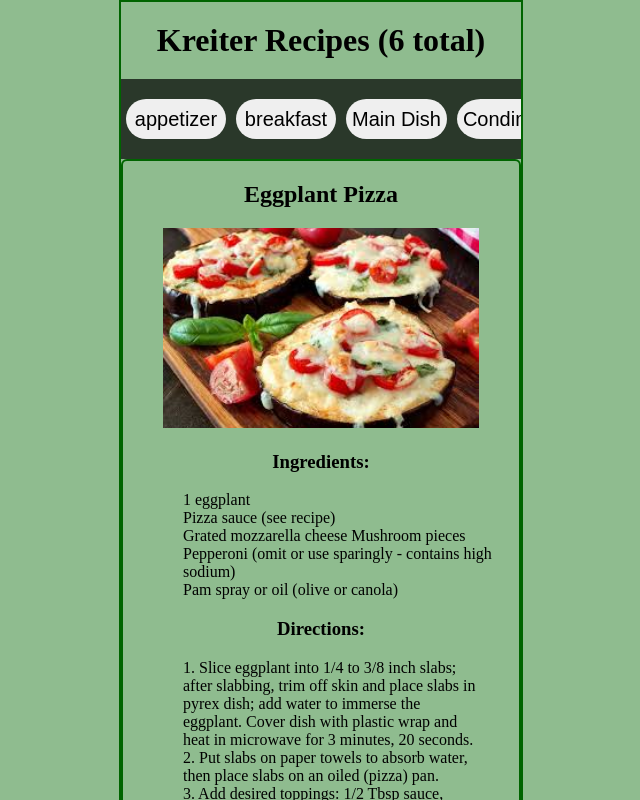
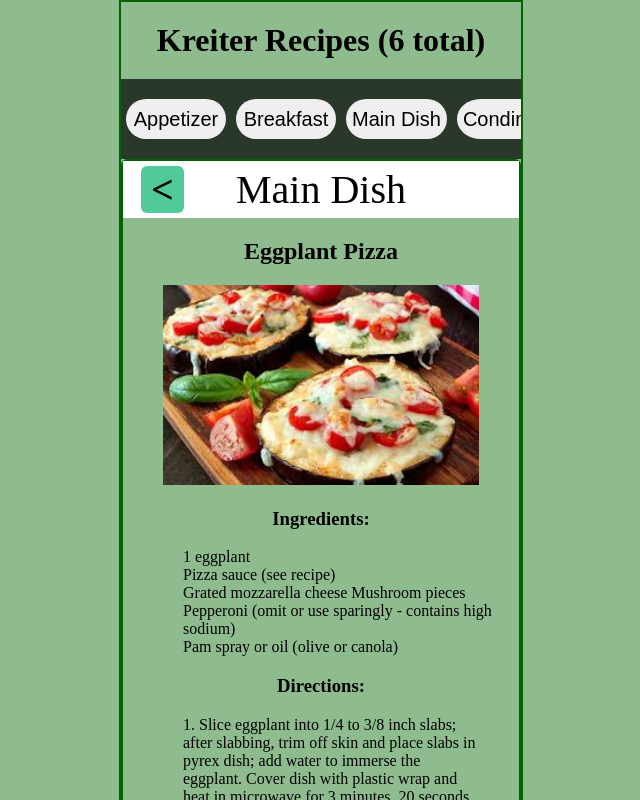
Before and after one commit to kreiters/healthyrecipes, a plain HTML site: page index.html in a window 1280 px wide. Both pictures are taken after a click on the button "Main Dish". Shown: the top 800 px of the page, without its empty margins (319-959 px from the left). Drawn offline with Linux system fonts and the light colour scheme.

Commit message:
Add files via upload

```diff
--- a/recipes.js
+++ b/recipes.js
@@ -3,7 +3,7 @@ let recipeFile = [
         recipeID: "1",
         recipeName:"Uncle Charles Rolls",
         img: "images/rolls.jpg",
-        tags:"appetizer",
+        tags:"Appetizer",
         ingredients: //changed to array and use forEach to loop over items
             ["1 8oz pack Oscar Mayer Braunschweiger",
             "1 8oz pack Philadelphia cream cheese",
@@ -24,7 +24,7 @@ let recipeFile = [
         recipeID: "",
         recipeName:"Omelet in Flour Tortilla",
         img: "images/omelet.jpg",
-        tags:"breakfast",
+        tags:"Breakfast",
         ingredients: //changed to array and use forEach to loop over items
             ["3 eggs",
             "1/4 cup diced green pepper",
@@ -118,7 +118,7 @@ let recipeFile = [
         recipeID: "2",
         recipeName:"Waffles",
         img: "images/waffles.jpg",
-        tags:"breakfast",
+        tags:"Breakfast",
         ingredients:
             ["3/4 cup all purpose flour",
             "1 Tbsp low salt baking powder",
--- a/script.js
+++ b/script.js
@@ -32,6 +32,7 @@ function recipeTemplate(recipe){//adds the recipes to the recipe-wrapper div
 
     return document.getElementById("recipe-wrapper").innerHTML += `
     <div class="recipe-contents">
+        <div class="recipe-header"><a class="back-arrow" href=""><strong><</strong></a>${recipe.tags}</div>
         <h2>${recipe.recipeName}</h2>
         <img class="recipe-image" src="${recipe.img}">
         ${ingredients(recipe.ingredients)}
@@ -86,8 +87,10 @@ function getRecipes(recipeTag){
 let i=0;
 function recipeLinks(links) {//create jump links to each recipe
     i++;
+    // return `
+    // <a class="recipe-links" href="#" data="${links.tags}">${i}. ${links.recipeName}</a><br><br>`;//this adds a number to the recipe title
     return `
-    <a class="recipe-links" href="#">${i}. ${links.recipeName}</a><br><br>`;
+    <a class="recipe-links" href="#" data="${links.tags}">${links.recipeName}</a><br><br>`;
 
 }
 
@@ -108,3 +111,44 @@ menuBtnDiv.addEventListener("click", (event) => {//add event listener to the but
         getRecipes(recipeTag);
     }
 });
+
+const jumpLinks = document.querySelectorAll("a[href^='#']");
+
+
+jumpLinks.forEach(link => {
+    link.addEventListener('click', event => {
+       event.preventDefault();
+       let clickedBtnText = event.target.innerText;
+
+       console.log(clickedBtnText);
+       recipeFile.map(function(recipeItem){
+        // console.log(recipeItem)
+        if (clickedBtnText == recipeItem.recipeName) {
+            console.log(recipeItem)
+            document.querySelector(".links-wrapper").innerHTML = "";
+            recipeTemplate(recipeItem);//recipeItem is the array that matches the button tag that was clicked
+
+        }
+
+    });
+    //    if (link.innerHTML != "Home") {//keeps home from appearing in letter title
+    //      let selection = (link.innerHTML);
+    //      saveState()//save the series selection to session storage
+    //      imgMatrix.forEach(image => {
+    //        //console.log(image)
+    //        letterButton.style.display = "block";
+    //        document.getElementById("page-title").innerHTML = selection;//add the series title to the letter
+
+    //        if (image[selection]) {
+    //          viewInstruct.style.display = "none";
+    //          //console.log(image[selection].img);
+    //          let selectedImg = image[selection].img;
+    //          //console.log(selectedImg);
+    //          // let imgRef = selectedImg;
+    //          // console.log(imgRef);
+    //          viewSelection.src = selectedImg;
+    //          // scriptView.classList.toggle('view');
+    //          scriptView.classList.remove('showScripture');
+    //     }
+    })
+})
--- a/styles.css
+++ b/styles.css
@@ -3,6 +3,7 @@ body {
     margin: 0;
     text-align: center;
     background-color: darkseagreen;
+    user-select: none;
 }
 
 .container {
@@ -92,3 +93,22 @@ body {
     margin-top: 5px;
     line-height: 20px;
 }
+
+.recipe-header {
+    font-size: 2.5rem;
+    background-color: white;
+    padding: 5px;
+}
+
+.back-arrow {
+    position: absolute;
+    left: 20px;
+    color: black;
+    font-size: 2.5rem;
+    user-select: none;
+    cursor: pointer;
+    text-decoration: none;
+    background-color: #50ca97;
+    border-radius: 6px;
+    padding: 0 10px;
+}
```
